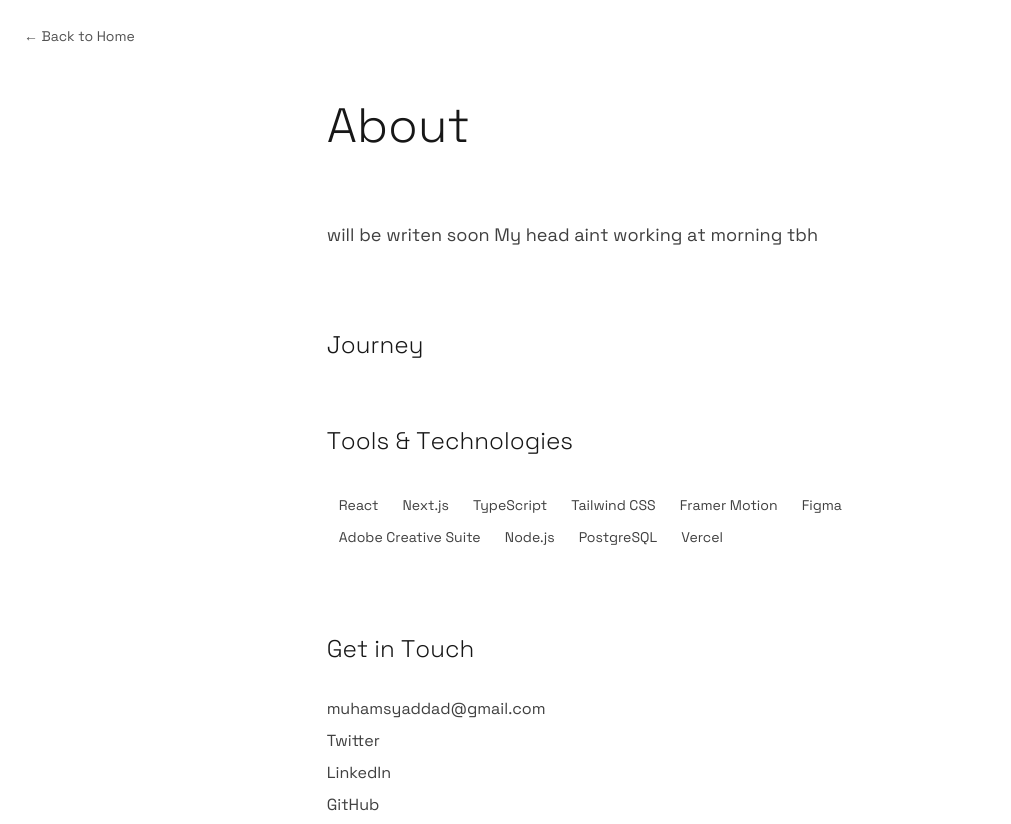
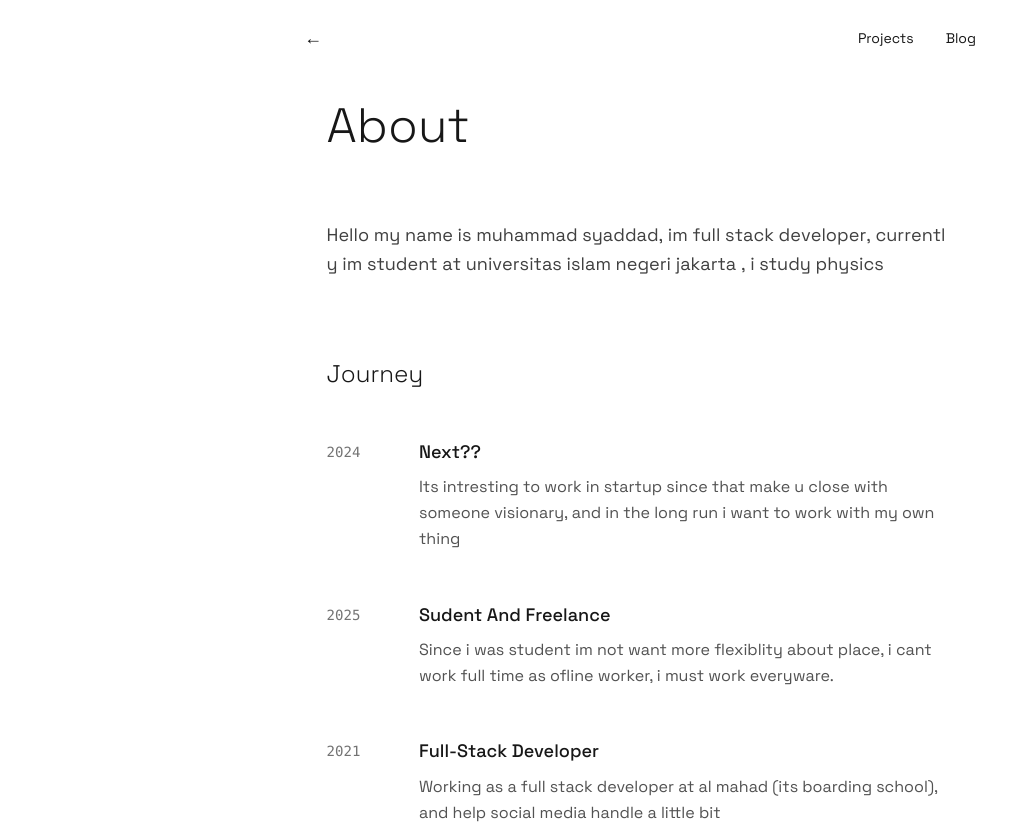
Before and after one commit to muhammadsyaddad/portfolio, a Next.js app: page /about in a window 1280 px wide. Shown: the top 824 px of the page, without its empty margins (0-1011 px from the left). Built offline with nearby package versions, Linux system fonts and the light colour scheme.

Commit message:
update for content aja si belom rapihin code nya ygy

```diff
--- a/app/about/page.tsx
+++ b/app/about/page.tsx
@@ -201,27 +201,41 @@ export default function About() {
       ref={containerRef}
       className="min-h-screen bg-white relative overflow-hidden"
     >
-      {/* Animated background */}
       <motion.div
         className="fixed inset-0 bg-gradient-to-br from-neutral-50 to-neutral-100"
         style={{ opacity: backgroundOpacity }}
       />
 
       <div className="relative z-10">
-        {/* Navigation */}
-        <motion.nav
+        <motion.header
+          className="fixed top-0 left-0 right-0 z-50 p-6 bg-white/80 backdrop-blur-sm"
           initial={{ opacity: 0, y: -20 }}
           animate={{ opacity: 1, y: 0 }}
-          transition={{ duration: 0.8, ease: [0.25, 0.46, 0.45, 0.94] }}
-          className="fixed top-0 left-0 right-0 z-50 p-6"
+          transition={{ duration: 0.6 }}
         >
-          <Link
-            href="/"
-            className="text-sm text-neutral-600 hover:text-black transition-colors duration-300"
-          >
-            ← Back to Home
-          </Link>
-        </motion.nav>
+          <nav className="flex justify-between items-center max-w-2xl mx-auto">
+            <Link
+              href="/"
+              className="text-lg font-medium hover:opacity-60 transition-opacity"
+            >
+              ←
+            </Link>
+            <div className="flex gap-8">
+              <Link
+                href="/projects"
+                className="text-sm hover:opacity-60 transition-opacity"
+              >
+                Projects
+              </Link>
+              <Link
+                href="/blog"
+                className="text-sm hover:opacity-60 transition-opacity"
+              >
+                Blog
+              </Link>
+            </div>
+          </nav>
+        </motion.header>
 
         <div className="max-w-2xl mx-auto px-6 pt-24 pb-16">
           {/* Header */}
@@ -235,7 +249,9 @@ export default function About() {
           <BreathingText delay={0.6}>
             <div className="text-lg leading-relaxed text-neutral-700 mb-20">
               <CharacterReveal delay={0.8}>
-                will be writen soon My head aint working at morning tbh
+                Hello my name is muhammad syaddad, im full stack developer,
+                currently im student at universitas islam negeri jakarta , i
+                study physics
               </CharacterReveal>
             </div>
           </BreathingText>
@@ -245,32 +261,32 @@ export default function About() {
             <h2 className="text-2xl font-light mb-12">
               <CharacterReveal delay={1.2}>Journey</CharacterReveal>
             </h2>
-            {/*<div className="mb-20">
+            <div className="mb-20">
               <TimelineItem
                 year="2024"
-                title="Senior Designer"
-                description="Leading design systems and user experience for digital products. Focusing on minimalist approaches that maximize impact."
+                title="Next??"
+                description="Its intresting to work in startup since that make u close with someone visionary, and in the long run i want to work with my own thing"
                 delay={1.4}
               />
               <TimelineItem
-                year="2022"
-                title="Full-Stack Developer"
-                description="Building modern web applications with React, Next.js, and Node.js. Specializing in performance optimization and clean architecture."
+                year="2025"
+                title="Sudent And Freelance"
+                description="Since i was student im not want more flexiblity about place, i cant work full time as ofline worker, i must work everyware."
                 delay={1.6}
               />
               <TimelineItem
-                year="2020"
-                title="UI/UX Designer"
-                description="Crafting user interfaces for startups and established companies. Developed expertise in user research and interaction design."
+                year="2021"
+                title="Full-Stack Developer"
+                description="Working as a full stack developer at al mahad (its boarding school), and help social media handle a little bit"
                 delay={1.8}
               />
               <TimelineItem
-                year="2018"
+                year="2020"
                 title="Started Journey"
-                description="Began exploring the intersection of design and technology. Self-taught programming and design fundamentals."
+                description="Begin code, short class for a year, i started with low level Language c++, and follow by ootstrap tech stack html css and jawirwcript."
                 delay={2.0}
               />
-            </div>*/}
+            </div>
           </BreathingText>
 
           {/* Skills */}
@@ -287,11 +303,12 @@ export default function About() {
                 "TypeScript",
                 "Tailwind CSS",
                 "Framer Motion",
-                "Figma",
+                "C++",
                 "Adobe Creative Suite",
                 "Node.js",
                 "PostgreSQL",
                 "Vercel",
+                "Rust",
               ].map((skill, index) => (
                 <SkillItem
                   key={skill}
@@ -311,13 +328,16 @@ export default function About() {
               <ContactLink href="mailto:muhamsyaddad@gmail.com" delay={3.4}>
                 muhamsyaddad@gmail.com
               </ContactLink>
-              <ContactLink href="https://twitter.com" delay={3.6}>
+              <ContactLink href="https://x.com/MuhammadSyadd" delay={3.6}>
                 Twitter
               </ContactLink>
               <ContactLink href="https://linkedin.com" delay={3.8}>
                 LinkedIn
               </ContactLink>
-              <ContactLink href="https://github.com" delay={4.0}>
+              <ContactLink
+                href="https://github.com/muhammadsyaddad"
+                delay={4.0}
+              >
                 GitHub
               </ContactLink>
             </div>
--- a/app/blog/[id]/page.tsx
+++ b/app/blog/[id]/page.tsx
@@ -11,11 +11,26 @@ import { useParams } from "next/navigation";
 const blogPosts = [
   {
     id: 1,
-    title: "The First Content",
-    date: "2024.03.15",
+    title: "Jikalau Monyet Bisa Menulis",
+    date: "2025.08.24",
     readTime: 5,
-    preview: "will be writen soon.",
-    content: `will be writen soon`,
+    preview: "Jikalau ....",
+    content: `ada salah satu scene di planet of apes yang di mana ada percakapan di antara dua monyet, monyet pertama menunjuk gundukan kertas yang sudah usang, terbalut dengan benang putih yang pudar , dan  bertanya "apa itu", "ini adallah alat yang biasa di gunakan oleh manusia untuk penyimpan ide nya", sejak itu fikiran pun bertanya, kenapa ini terdengar special sekali walau kita selalu berinterakasi sehari hari?, dan seberapa pentingnya sekarang ?, dengan adanya kecerdasasn buatan yang saban hari makin pintar dan kemungkinan di masa depan prompting adalah skill yang lumrah yang harus di miliki oleh semua manusia (selayaknya  baca, tulis menghitung).
+
+    tulisan di temukan sekitar tahun 3400 - 3200 sm tepatnya di sumeria tulisannya berbentuk aksara paku , di tiongkok sekitar 1200 sm, dan maya sekitar tahun 300 sm, dan tulisan termasuk dalam penemuan akbar sepanajang manusia bertapak di bumi, setelah api dan roda serta bahasa, dengan ini manusia bisa menyimpan dan mengantarkan ide ide nya tanpa harus bertatap muka langsung pada waktu tertentu, semenjak kita homo sapiens dan skill ultimatum kita bisa ngerumpi sampai menghasilkan kerja sama yang konkret, dengan adanya tulisan kita juga tidak harus bertatap muka langsung untuk berkomunikasi, kita bisa menacapai kesepakatan lewat surat gagak, surat pos, dan terlebih kita hidup di dunia modern bisa lewat internet, tapi apa dengan adanya ai race ini apa tulisan bakal lebih penting ?,
+
+
+    Selaku yang kita tahu dan kita alami, yang dimana rasnya researcher ini hidup seperti mau mati besok, semua berjalan dengan sangat cepat, dan dengan adanya persaingan anatara beberapa llm company, ini akan membuat perusahaan berbondong bondong untuk membuat harga yang affordable dengan fitur yang se bluberblubernya,
+
+    jika lau kau ngasih monyet chatgpt, kemungkinan monyet tidak akan lebih pintar dan produktif, dan sebaliknya jikalau mozart di kasih suno ai, mozart akan tetep menjadi mozaart bahkan lebih baik lagi tapi lagi lagi dia masih mozart yang emang jago aja bikin musik nya, dan apa ini terjadi ke semua manusia?, dan apa kita harus menjadi mozart untuk menulis musik sekarang?, semisal kita make ai buat bikin musik, apa kamu cukup bisa untuk menuangkan ide mu yang ada di alam ide mu ke format nyata yang berbentuk tulisan?, terlepas dari apa kamu punya taset atau tidak,
+
+    skill menulis di tahun sekarang dengan adanya ai race ini sangat urgent, dengan skill ini bisa membuka semua pintu yang ada, mau bikin pemograman? kita g harus jadi linus trovald, fondasi dan fundamaental cukup kita bisa buat (contohnya sistem os omarchy dibuat sama dhh, pembuat Ror, walau akhirnya dia bilang kalo ai bisa ngebantu bukin seuatu yang mustahil dia lakuin, tapi setlah itu jadi dia jadi lebih bodoh wkkwkw), sementara bikin music? suno ai, dan seterusnya ini membuka kan pintu untuk melakukan sesuatu yang susah di lampau hari dan membutuhkan pembentukan skill yang sangat lama,
+
+    terlepas dari apakah llm membuat kita lebih pintar atau tidak dalam mengerjakan tugas (terutama yang butuh logik, agaknya kreativitas masih lebih diuntungkan sekarang), dengan adanya ini kita g berlepas diri dari beradaptasi (walau rasanya cukup kampret karena ini terlalu cepat)
+
+
+
+    `,
   },
 ];
 
--- a/app/blog/page.tsx
+++ b/app/blog/page.tsx
@@ -8,11 +8,10 @@ import Link from "next/link";
 const blogPosts = [
   {
     id: 1,
-    title: "The First Content",
+    title: "Jikalau Monyet Bisa Menulis",
     date: "2024.03.15",
     readTime: 5,
-    preview: "will be writen soon.",
-    content: `will be writen soon`,
+    preview: "Refrensi dari series planet of apes.",
   },
 ];
 
@@ -151,23 +150,39 @@ export default function BlogPage() {
       animate={{ opacity: 1 }}
       transition={{ duration: 1 }}
     >
-      {/* Header */}
-      <header className="px-6 md:px-12 pt-16 pb-24">
-        <div className="max-w-4xl mx-auto">
-          <motion.div
-            initial={{ opacity: 0, y: 30 }}
+      <motion.header
+        className="fixed top-0 left-0 right-0 z-50 p-6 bg-black/80 backdrop-blur-sm"
+        initial={{ opacity: 0, y: -20 }}
         animate={{ opacity: 1, y: 0 }}
-            transition={{ duration: 0.8 }}
-            className="mb-8"
+        transition={{ duration: 0.6 }}
       >
+        <nav className="flex justify-between items-center max-w-4xl mx-auto">
           <Link
             href="/"
-              className="text-sm text-neutral-400 hover:text-neutral-100 transition-colors duration-300"
+            className="text-lg font-medium text-white hover:opacity-60 transition-opacity"
           >
-              ← Back to Home
+            ←
           </Link>
-          </motion.div>
+          <div className="flex gap-8">
+            <Link
+              href="/projects"
+              className="text-sm text-white hover:opacity-60 transition-opacity"
+            >
+              Projects
+            </Link>
+            <Link
+              href="/about"
+              className="text-sm text-white hover:opacity-60 transition-opacity"
+            >
+              About
+            </Link>
+          </div>
+        </nav>
+      </motion.header>
 
+      {/* Main Content */}
+      <main className="pt-24 pb-16 px-6 md:px-12">
+        <div className="max-w-4xl mx-auto">
           <motion.h1
             className="text-5xl md:text-7xl font-light text-white mb-6"
             initial={{ opacity: 0, y: 50 }}
@@ -187,7 +202,7 @@ export default function BlogPage() {
           </motion.h1>
 
           <motion.p
-            className="text-xl text-neutral-300 max-w-2xl leading-relaxed"
+            className="text-xl text-neutral-300 max-w-2xl leading-relaxed mb-16"
             initial={{ opacity: 0 }}
             animate={{ opacity: 1 }}
             transition={{ duration: 0.8, delay: 0.8 }}
@@ -195,12 +210,8 @@ export default function BlogPage() {
             A collection of ideas about design, development, and the
             intersection of technology and creativity.
           </motion.p>
-        </div>
-      </header>
 
           {/* Blog Posts */}
-      <main className="px-6 md:px-12 pb-24">
-        <div className="max-w-4xl mx-auto">
           {blogPosts.map((post, index) => (
             <BlogPost key={post.id} post={post} index={index} />
           ))}
--- a/app/page.tsx
+++ b/app/page.tsx
@@ -108,7 +108,7 @@ export default function HomePage() {
             transition={{ duration: 0.8, delay: 0.3, ease: "easeOut" }}
             className="space-y-6"
           >
-            <p className="font-serif text-lg md:text-xl text-muted-foreground max-w-2xl mx-auto leading-relaxed transition-colors duration-1000">
+            <p className="font-serif text-lg md:text-xl text-muted-foreground max-w-2xl mx-auto leading-relaxed transition-colors duration-1000 ">
               im syaddad , scroll for detail about my self, btw i think
               sharelokeholmes better than hercule poirot
             </p>
@@ -201,7 +201,7 @@ function ScrollHighlightText() {
             ),
           }}
         >
-          some mechine learning.
+          mechine learning..
         </motion.span>
       </motion.p>
     </div>
@@ -271,7 +271,7 @@ function PortfolioSection() {
     <section
       id="portfolio-section"
       ref={sectionRef}
-      className="flex items-center justify-center min-h-screen px-6 md:px-12 relative overflow-hidden"
+      className="flex items-center justify-center min-h-screen px-6 md:px-12 relative overflow-hidden "
     >
       <motion.div
         className="absolute inset-0 opacity-10"
@@ -357,9 +357,12 @@ function PortfolioSection() {
         <motion.div variants={itemVariants} className="space-y-6">
           <motion.div className="flex items-center justify-center gap-8">
             {[
-              { name: "Twitter", href: "https://twitter.com" },
-              { name: "GitHub", href: "https://github.com" },
-              { name: "LinkedIn", href: "https://linkedin.com" },
+              { name: "Twitter", href: "https://x.com/MuhammadSyadd" },
+              { name: "GitHub", href: "https://github.com/muhammadsyaddad" },
+              {
+                name: "LinkedIn",
+                href: "https://www.linkedin.com/in/muhammad-syaddad-a1048b210/",
+              },
             ].map((social, index) => (
               <motion.a
                 key={social.name}
--- a/app/projects/page.tsx
+++ b/app/projects/page.tsx
@@ -17,7 +17,7 @@ const projects = [
   },
   {
     id: 2,
-    name: "E-commerce Platform",
+    name: "Clips.Id",
     year: "2024",
     category: "Development",
     description: "Make a clipping website contest, (on going project).",
```
Lines whose indentation alone changed are shown as unchanged.
